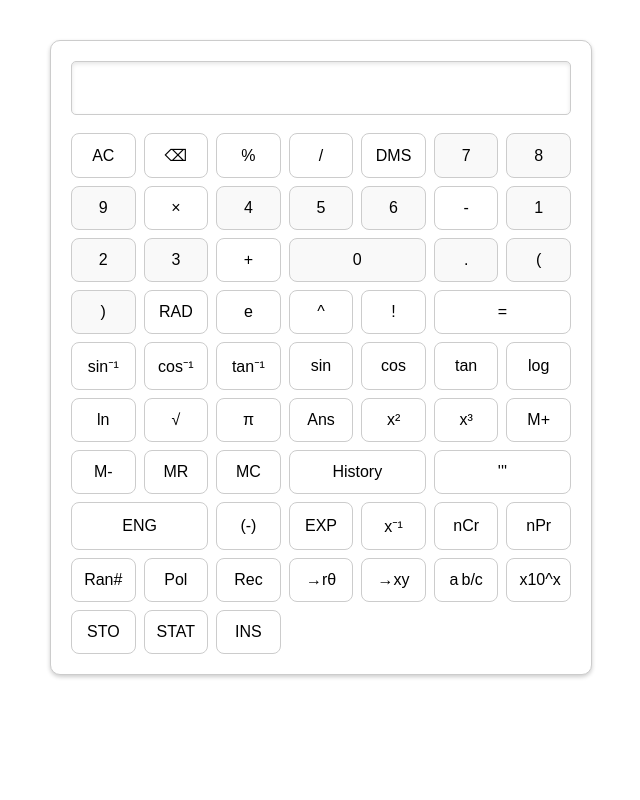
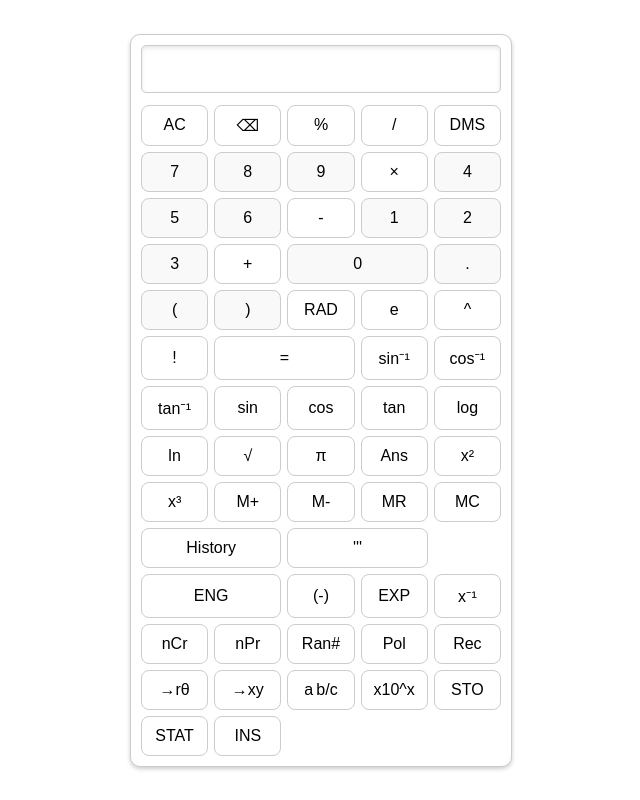
Before and after one commit to NITISHKUMAR6542/Mathematical-Calculator-Full-free-easy-to-use-, a plain HTML site: page index.html in a window 1280 px wide. Shown: the whole page, without its empty margins (319-959 px from the left). Drawn offline with Linux system fonts and the light colour scheme.

Commit message:
Update index.html

```diff
--- a/index.html
+++ b/index.html
@@ -5,41 +5,46 @@
   <meta name="viewport" content="width=device-width, initial-scale=1.0" />
   <title>Scientific Calculator</title>
   <style>
+    /* Ensure the body fills the viewport and center the content */
     body {
-      background: #fff;
-      font-family: 'Segoe UI', Tahoma, Geneva, Verdana, sans-serif;
       margin: 0;
       padding: 0;
+      background: #fff;
       color: #000;
-      position: relative;
+      font-family: 'Segoe UI', Tahoma, Geneva, Verdana, sans-serif;
+      display: flex;
+      justify-content: center;
+      align-items: center;
+      min-height: 100vh;
+      overflow: hidden; /* Prevent scrolling if content is small */
     }
+    /* Calculator container styled for mobile */
     .calculator {
-      /* Using auto-fit to make the grid responsive */
       display: grid;
       grid-template-columns: repeat(auto-fit, minmax(60px, 1fr));
-      gap: 8px;
-      max-width: 500px;
-      margin: 40px auto;
-      padding: 20px;
+      gap: 6px;
+      width: 95%;
+      max-width: 360px; /* Adjust for common mobile widths */
       background: #fff;
       border: 1px solid #ccc;
       border-radius: 10px;
       box-shadow: 0 2px 4px rgba(0,0,0,0.2);
+      padding: 10px;
     }
+    /* Display styling */
     #display {
       grid-column: 1 / -1;
-      padding: 12px 20px;
-      font-size: 24px;
+      padding: 10px;
+      font-size: 22px;
       text-align: right;
-      background: #fff;
-      color: #000;
       border: 1px solid #ccc;
       border-radius: 5px;
-      margin-bottom: 10px;
-      box-shadow: inset 0 2px 4px rgba(0, 0, 0, 0.1);
+      margin-bottom: 6px;
+      box-shadow: inset 0 2px 4px rgba(0,0,0,0.1);
     }
+    /* Button styling */
     button {
-      padding: 12px;
+      padding: 10px;
       font-size: 16px;
       background: #f9f9f9;
       color: #000;
@@ -51,27 +56,20 @@
     button:hover {
       background: #e6e6e6;
     }
-    /* Style adjustments for operator & function buttons */
+    /* Operator, function, and special buttons */
     .operator, .function, .equals, .clear, .white-btn, .black-btn {
       background: #fff;
       color: #000;
       border: 1px solid #ccc;
     }
-    /* Responsive adjustments */
-    @media (max-width: 600px) {
-      .calculator {
-        grid-template-columns: repeat(auto-fit, minmax(50px, 1fr));
-        max-width: 95%;
-      }
-    }
-    /* Styles for the history panel */
+    /* History panel styles (unchanged) */
     #historyContainer {
       display: none;
       position: fixed;
       top: 20%;
       left: 50%;
       transform: translateX(-50%);
-      max-width: 80%;
+      max-width: 90%;
       max-height: 50%;
       background: #fff;
       color: #000;
@@ -195,7 +193,7 @@
       document.getElementById('angleModeBtn').textContent = angleMode;
     }
 
-    // Insert value at current cursor position
+    // Insert value at the current cursor position
     function appendToDisplay(value, cursorOffset = value.length) {
       const d = document.getElementById('display'),
             s = d.selectionStart,
@@ -206,17 +204,16 @@
       d.setSelectionRange(s + cursorOffset, s + cursorOffset);
     }
 
-    // Clear display field
+    // Clear the display field
     function clearDisplay() {
       document.getElementById('display').value = '';
     }
 
-    // Remove one character (Backspace)
+    // Remove one character (backspace)
     function backspace() {
       const d = document.getElementById('display');
       d.removeAttribute('readonly');
-      const s = d.selectionStart,
-            e = d.selectionEnd;
+      const s = d.selectionStart, e = d.selectionEnd;
       if (s === e && s > 0) {
         d.value = d.value.slice(0, s - 1) + d.value.slice(s);
         d.setSelectionRange(s - 1, s - 1);
@@ -227,7 +224,7 @@
       setTimeout(() => d.setAttribute('readonly', true), 0);
     }
 
-    // Main calculation routine
+    // Main calculation function
     function calculate() {
       try {
         let input = document.getElementById('display').value,
@@ -248,7 +245,6 @@
               .replace(/\^/g, '**')
               .replace(/%/g, '/100');
 
-        // Adjust for DEG or GRAD
         if (angleMode === 'DEG') {
           expr = expr
             .replace(/Math\.sin([^)]+)/g, 'Math.sin(($1*Math.PI/180))')
@@ -266,8 +262,6 @@
             .replace(/Math\.acos([^)]+)/g, '(Math.acos($1)*200/Math.PI)')
             .replace(/Math\.atan([^)]+)/g, '(Math.atan($1)*200/Math.PI)');
         }
-
-        // Process factorial (e.g., "5!")
         expr = expr.replace(/(\d+)!/g, (_, n) => {
           let num = parseInt(n), r = 1;
           for (let i = 2; i <= num; i++) r *= i;
@@ -289,19 +283,19 @@
       if (!isNaN(v)) d.value = (-v).toString();
     }
 
-    // Insert exponential symbol
+    // Insert exponential notation symbol
     function insertEXP() {
       appendToDisplay('E');
     }
 
-    // Reciprocal calculation (1/x)
+    // Reciprocal (1/x)
     function reciprocal() {
       const d = document.getElementById('display'),
             v = parseFloat(d.value);
       d.value = (!isNaN(v) && v !== 0) ? (1 / v).toString() : 'Error';
     }
 
-    // Combination calculation (nCr)
+    // Combination (nCr)
     function comb(n, r) {
       n = parseInt(n); r = parseInt(r);
       if (r > n) return 0;
@@ -310,7 +304,7 @@
       return res;
     }
 
-    // Permutation calculation (nPr)
+    // Permutation (nPr)
     function perm(n, r) {
       n = parseInt(n); r = parseInt(r);
       if (r > n) return 0;
@@ -379,7 +373,7 @@
       d.value = `${r},${theta}`;
     }
 
-    // Convert to Rectangular coordinates (from polar r,θ)
+    // Convert to Rectangular coordinates (from r,θ)
     function convertToRectangular() {
       const d = document.getElementById('display'),
             [r, theta] = d.value.split(',').map(parseFloat);
@@ -416,7 +410,7 @@
       d.value = `${parseFloat(m)}×10^${parseInt(e)}`;
     }
 
-    // Toggle history panel visibility
+    // Toggle history panel
     function toggleHistory() {
       const hist = document.getElementById('historyContainer');
       if (hist.style.display === 'none' || hist.style.display === '') {
@@ -428,21 +422,19 @@
       }
     }
 
-    // Push a number to the stats array
+    // Stats functions
     function statPush() {
       const v = parseFloat(document.getElementById('display').value);
       if (!isNaN(v)) stats.push(v);
     }
-
-    // Insert the last pushed stat
     function statInsert() {
       if (stats.length) appendToDisplay(stats[stats.length - 1].toString());
     }
 
-    // Insert a random number
+    // Insert random number
     function insertRandom() {
       appendToDisplay(Math.random().toString());
     }
   </script>
 </body>
-</html>
+      </html>
```
